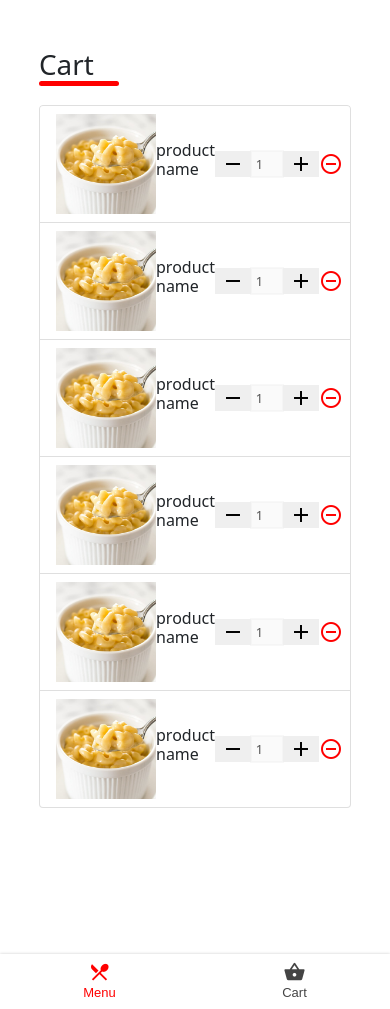
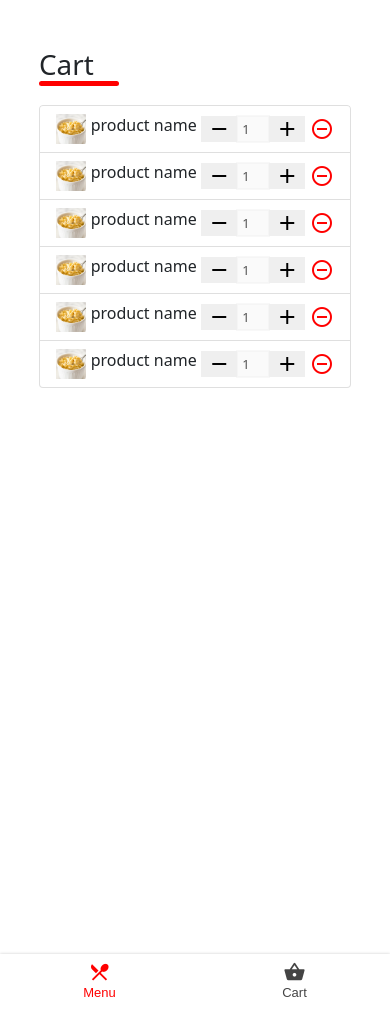
Before and after one commit to valentejorge/appeteats, a Flask app: template appetieats/templates/menu/menu.html in a window 390 px wide. Run offline with Flask 3, Linux system fonts and the light colour scheme; the template is opened without the code that fills it, so the values that code supplies are empty.

Commit message:
update: cart style

```diff
--- a/appetieats/static/css/menu/menu.css
+++ b/appetieats/static/css/menu/menu.css
@@ -153,7 +153,7 @@
 }
 
 .input-group{
-	width: 15%;
+	/*width: 15%;*/
 	flex-wrap: nowrap;
 }
 
@@ -182,7 +182,7 @@
 
 .list-group {
     overflow-x: auto;
-    height: 100%;
+    height: 60%;
     width: 100%;
     max-height: 100%;
 }
@@ -197,6 +197,9 @@
     .cart.active {
         width: 80%;
     }
+    .cart-img {
+        max-width: 30px;
+    }
 }
 @media screen and (max-width: 576px) {
     .product-width {
```
